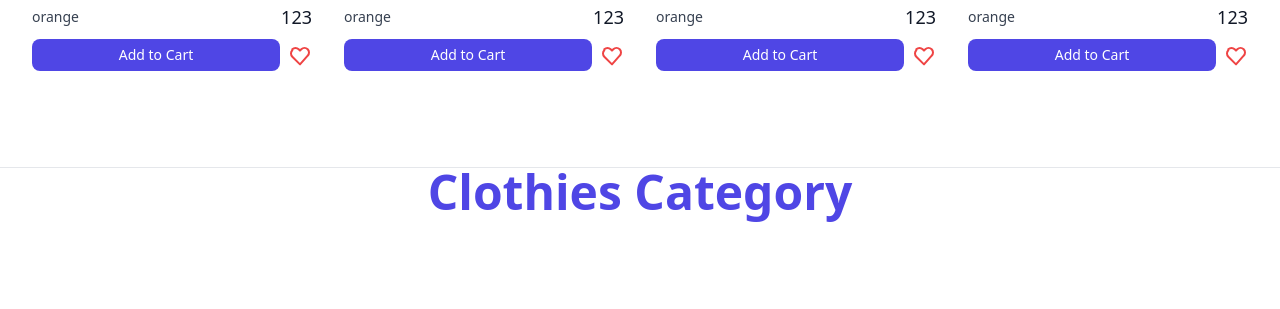
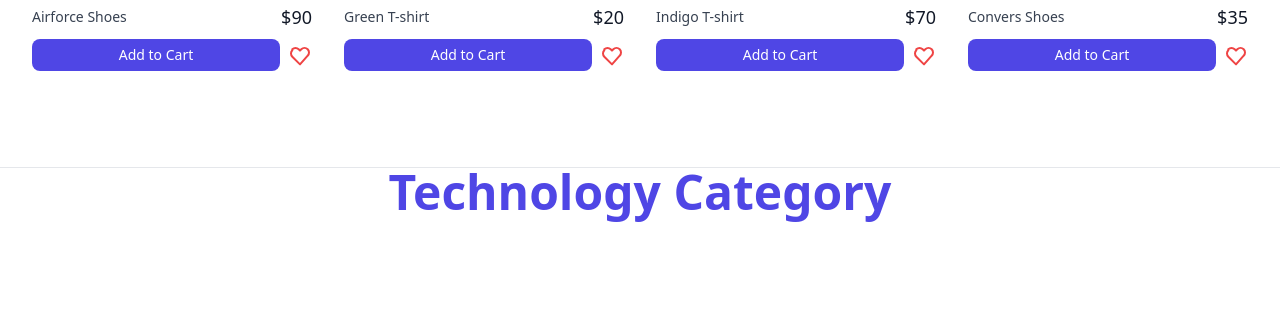
Before and after one commit to Abdelrhman-2003/Online-Store, a PHP site: page / in a window 1280 px wide. Shown: the part 1686-1995 px from the top of the page. Run offline with PHP 8.4, Linux system fonts and the light colour scheme; some libraries are stand-ins or nearby versions.

Commit message:
add products to each category

```diff
--- a/src/Http/Controllers/HomeController.php
+++ b/src/Http/Controllers/HomeController.php
@@ -7,103 +7,154 @@ class HomeController
 
     public function index()
     {
+        view("home", [
+            "categories" => $this->showCategories()
+        ]);
+    }
+
+
+    public function showCategories()
+    {
         $categories = [
             [
                 "CategoryName" =>  "Clothies Category",
                 "Products" => [
                     [
-                        "ProductName" => "orange",
-                        "ProductImage" => "https://www.bigfootdigital.co.uk/wp-content/uploads/2020/07/image-optimisation-scaled.jpg",
-                        "ProductPrice" => 123
+                        "ProductName" => "blue T-shirt",
+                        "ProductImage" => "https://pangaia.com/cdn/shop/files/DNA_Oversized_T-Shirt_-Summit_Blue-1.png?v=1707830032",
+                        "ProductPrice" => 50
                     ],
                     [
-                        "ProductName" => "orange",
-                        "ProductImage" => "https://www.bigfootdigital.co.uk/wp-content/uploads/2020/07/image-optimisation-scaled.jpg",
-                        "ProductPrice" => 123
+                        "ProductName" => "White T-shirt",
+                        "ProductImage" => "https://www.houseofblanks.com/cdn/shop/files/HeavyweightTshirt_White_01_2.jpg?v=1726516822&width=1946",
+                        "ProductPrice" => 60
                     ],
                     [
-                        "ProductName" => "orange",
-                        "ProductImage" => "https://www.bigfootdigital.co.uk/wp-content/uploads/2020/07/image-optimisation-scaled.jpg",
-                        "ProductPrice" => 123
+                        "ProductName" => "Jeans",
+                        "ProductImage" => "https://img-lcwaikiki.mncdn.com/mnpadding/1020/1360/ffffff/pim/productimages/20251/7566377/v1/l_20251-s51910z8-h45_u.jpg",
+                        "ProductPrice" => 100
                     ],
                     [
-                        "ProductName" => "orange",
-                        "ProductImage" => "https://www.bigfootdigital.co.uk/wp-content/uploads/2020/07/image-optimisation-scaled.jpg",
-                        "ProductPrice" => 123
+                        "ProductName" => "open green T-shirt",
+                        "ProductImage" => "https://nobero.com/cdn/shop/files/aloe-green_ee108460-95d3-44ff-b4a0-cf0880393cf3.jpg?v=1712412662",
+                        "ProductPrice" => 88
                     ],
                     [
-                        "ProductName" => "orange",
-                        "ProductImage" => "https://www.bigfootdigital.co.uk/wp-content/uploads/2020/07/image-optimisation-scaled.jpg",
-                        "ProductPrice" => 123
+                        "ProductName" => "Airforce Shoes",
+                        "ProductImage" => "https://static.nike.com/a/images/t_PDP_936_v1/f_auto,q_auto:eco/b7d9211c-26e7-431a-ac24-b0540fb3c00f/AIR+FORCE+1+%2707.png",
+                        "ProductPrice" => 90
                     ],
                     [
-                        "ProductName" => "orange",
-                        "ProductImage" => "https://www.bigfootdigital.co.uk/wp-content/uploads/2020/07/image-optimisation-scaled.jpg",
-                        "ProductPrice" => 123
+                        "ProductName" => "Green T-shirt",
+                        "ProductImage" => "https://www.botnia.in/cdn/shop/files/5_41b6d8fa-fa23-4550-97f2-5161b85abcbd.png?v=1695274048",
+                        "ProductPrice" => 20
                     ],
                     [
-                        "ProductName" => "orange",
-                        "ProductImage" => "https://www.bigfootdigital.co.uk/wp-content/uploads/2020/07/image-optimisation-scaled.jpg",
-                        "ProductPrice" => 123
+                        "ProductName" => "Indigo T-shirt",
+                        "ProductImage" => "https://vestirio.com/cdn/shop/files/07.webp?v=1715426534",
+                        "ProductPrice" => 70
                     ],
                     [
-                        "ProductName" => "orange",
-                        "ProductImage" => "https://www.bigfootdigital.co.uk/wp-content/uploads/2020/07/image-optimisation-scaled.jpg",
-                        "ProductPrice" => 123
+                        "ProductName" => "Convers Shoes",
+                        "ProductImage" => "https://m.media-amazon.com/images/I/71J-XEv+ScL._AC_SL1500_.jpg",
+                        "ProductPrice" => 35
                     ],
 
                 ]
             ],
             [
-                "CategoryName" =>  "Clothies Category",
+                "CategoryName" =>  "Technology Category",
                 "Products" => [
                     [
-                        "ProductName" => "orange",
-                        "ProductImage" => "https://www.bigfootdigital.co.uk/wp-content/uploads/2020/07/image-optimisation-scaled.jpg",
-                        "ProductPrice" => 123
+                        "ProductName" => "iPhone 15 Pro Max",
+                        "ProductImage" => "https://btech.com/media/catalog/product/cache/d03d3d2a850049ac18b0f513075e81be/i/p/iphone-15-pro-natural_natural_titanium_5.jpg",
+                        "ProductPrice" => 1000
                     ],
                     [
-                        "ProductName" => "orange",
-                        "ProductImage" => "https://www.bigfootdigital.co.uk/wp-content/uploads/2020/07/image-optimisation-scaled.jpg",
-                        "ProductPrice" => 123
+                        "ProductName" => "iPhone 16",
+                        "ProductImage" => "https://mac-center.com.pr/cdn/shop/files/iPhone_16_Ultramarine_PDP_Image_Position_1__en-US_0a8bfd4e-c447-4ba1-8bec-83d22b45ef01.jpg?v=1726224187",
+                        "ProductPrice" => 950
                     ],
                     [
-                        "ProductName" => "orange",
-                        "ProductImage" => "https://www.bigfootdigital.co.uk/wp-content/uploads/2020/07/image-optimisation-scaled.jpg",
-                        "ProductPrice" => 123
+                        "ProductName" => "Smart Watch",
+                        "ProductImage" => "https://alsheikhstores.com/wp-content/uploads/2024/09/Apple-Watch-Series-10-Jet-Black-scaled.webp",
+                        "ProductPrice" => 500
                     ],
                     [
-                        "ProductName" => "orange",
-                        "ProductImage" => "https://www.bigfootdigital.co.uk/wp-content/uploads/2020/07/image-optimisation-scaled.jpg",
-                        "ProductPrice" => 123
+                        "ProductName" => "PlayStation 5",
+                        "ProductImage" => "https://2b.com.eg/media/catalog/product/cache/661473ab953cdcdf4c3b607144109b90/g/m/gm511-min_1.jpg",
+                        "ProductPrice" => 1050
                     ],
                     [
-                        "ProductName" => "orange",
-                        "ProductImage" => "https://www.bigfootdigital.co.uk/wp-content/uploads/2020/07/image-optimisation-scaled.jpg",
-                        "ProductPrice" => 123
+                        "ProductName" => "indigo HeadPhone",
+                        "ProductImage" => "https://wayupsports.com/cdn/shop/files/6925281981319_19ec1baf-f543-4916-9548-88084e9966ee.jpg?v=1707057121&width=800",
+                        "ProductPrice" => 800
                     ],
                     [
-                        "ProductName" => "orange",
-                        "ProductImage" => "https://www.bigfootdigital.co.uk/wp-content/uploads/2020/07/image-optimisation-scaled.jpg",
-                        "ProductPrice" => 123
+                        "ProductName" => "Samsung s25",
+                        "ProductImage" => "https://cdn.shortpixel.ai/spai/q_glossy+ret_img+to_webp/mobizil.com/wp-content/uploads/2025/01/Samsung-Galaxy-S23-5G.jpg",
+                        "ProductPrice" => 1000
                     ],
                     [
-                        "ProductName" => "orange",
-                        "ProductImage" => "https://www.bigfootdigital.co.uk/wp-content/uploads/2020/07/image-optimisation-scaled.jpg",
-                        "ProductPrice" => 123
+                        "ProductName" => "Laptop Asus",
+                        "ProductImage" => "https://m.media-amazon.com/images/I/713ODMAC83L._UF350,350_QL80_.jpg",
+                        "ProductPrice" => 2000
                     ],
                     [
-                        "ProductName" => "orange",
-                        "ProductImage" => "https://www.bigfootdigital.co.uk/wp-content/uploads/2020/07/image-optimisation-scaled.jpg",
-                        "ProductPrice" => 123
+                        "ProductName" => "Indigo Mouse",
+                        "ProductImage" => "https://imagedelivery.net/pjXEwQ5mgCM0WtJa4WheRQ/b592f438-9436-4355-d671-bf26df0c4c00/ProductViewThumb",
+                        "ProductPrice" => 15
                     ],
 
                 ]
-            ]
+            ],
+            [
+                "CategoryName" =>  "Vegetables&Fruits Category",
+                "Products" => [
+                    [
+                        "ProductName" => "Apple",
+                        "ProductImage" => "https://freshleafuae.com/wp-content/uploads/2024/08/red-apple-freshleaf-dubai-uae-img01.jpg",
+                        "ProductPrice" => 5
+                    ],
+                    [
+                        "ProductName" => "Orange",
+                        "ProductImage" => "https://cdn.mafrservices.com/sys-master-root/hab/h1d/9342411112478/297733_main.jpg?im=Resize=1700",
+                        "ProductPrice" => 4.5
+                    ],
+                    [
+                        "ProductName" => "Tommato",
+                        "ProductImage" => "https://www.heddensofwoodtown.co.uk/wp-content/uploads/2020/05/tomatoes_opt.jpg",
+                        "ProductPrice" => 7
+                    ],
+                    [
+                        "ProductName" => "Banana",
+                        "ProductImage" => "https://static.wixstatic.com/media/2362b5_4ab326b8aa0440a98aaea0061d8b6d4d~mv2.jpg/v1/fill/w_480,h_480,al_c,q_80,usm_0.66_1.00_0.01,enc_avif,quality_auto/2362b5_4ab326b8aa0440a98aaea0061d8b6d4d~mv2.jpg",
+                        "ProductPrice" => 2
+                    ],
+                    [
+                        "ProductName" => "Carrot",
+                        "ProductImage" => "https://qmfarming.com/wp-content/uploads/2020/12/p9.jpg",
+                        "ProductPrice" => 2.5
+                    ],
+                    [
+                        "ProductName" => "Watermelon",
+                        "ProductImage" => "https://mcprod.hyperone.com.eg/media/catalog/product/cache/8d4e6327d79fd11192282459179cc69e/2/3/2394001000007.jpg",
+                        "ProductPrice" => 10
+                    ],
+                    [
+                        "ProductName" => "Strawberry",
+                        "ProductImage" => "https://cdn.salla.sa/oBEzY/42bfb5f8-e891-42d5-9171-09b3f8ad99fc-964.01985111663x1000-R5VUpAU5tlb7u1ODTqePGkJUATudtxcMpDGutWRz.jpg",
+                        "ProductPrice" => 12
+                    ],
+                    [
+                        "ProductName" => "Bell Pepper",
+                        "ProductImage" => "https://cairofoodgroup.com/wp-content/uploads/2023/03/WhatsApp-Image-2023-03-21-at-11.03.49-PM-1.jpeg",
+                        "ProductPrice" => 6
+                    ],
+
+                ]
+            ],
         ];
-
-        view("home", [
-            "categories" => $categories
-        ]);
+        return $categories;
     }
 }
--- a/src/Views/Template/home.phtml
+++ b/src/Views/Template/home.phtml
@@ -17,7 +17,7 @@ require base_path("Views/Partials/head.phtml") ?>
                     <img src="<?= $product["ProductImage"] ?>" alt="Tall slender porcelain bottle with natural clay textured body and cork stopper." class="aspect-square w-full rounded-lg bg-gray-200 object-cover group-hover:opacity-75 xl:aspect-7/8" />
                     <div class="flex justify-between items-center">
                         <h3 class="mt-1 text-sm text-gray-700"><?= $product["ProductName"] ?></h3>
-                        <p class="mt-1 text-lg font-medium text-gray-900"><?= $product["ProductPrice"] ?></p>
+                        <p class="mt-1 text-lg font-medium text-gray-900">$<?= $product["ProductPrice"] ?></p>
                     </div>
                     <div class="mt-2 flex items-center gap-2">
                         <button class="flex-1 bg-indigo-600 hover:bg-blue-700 text-white text-sm font-medium py-1.5 px-3 rounded-lg">Add to Cart</button>
```
